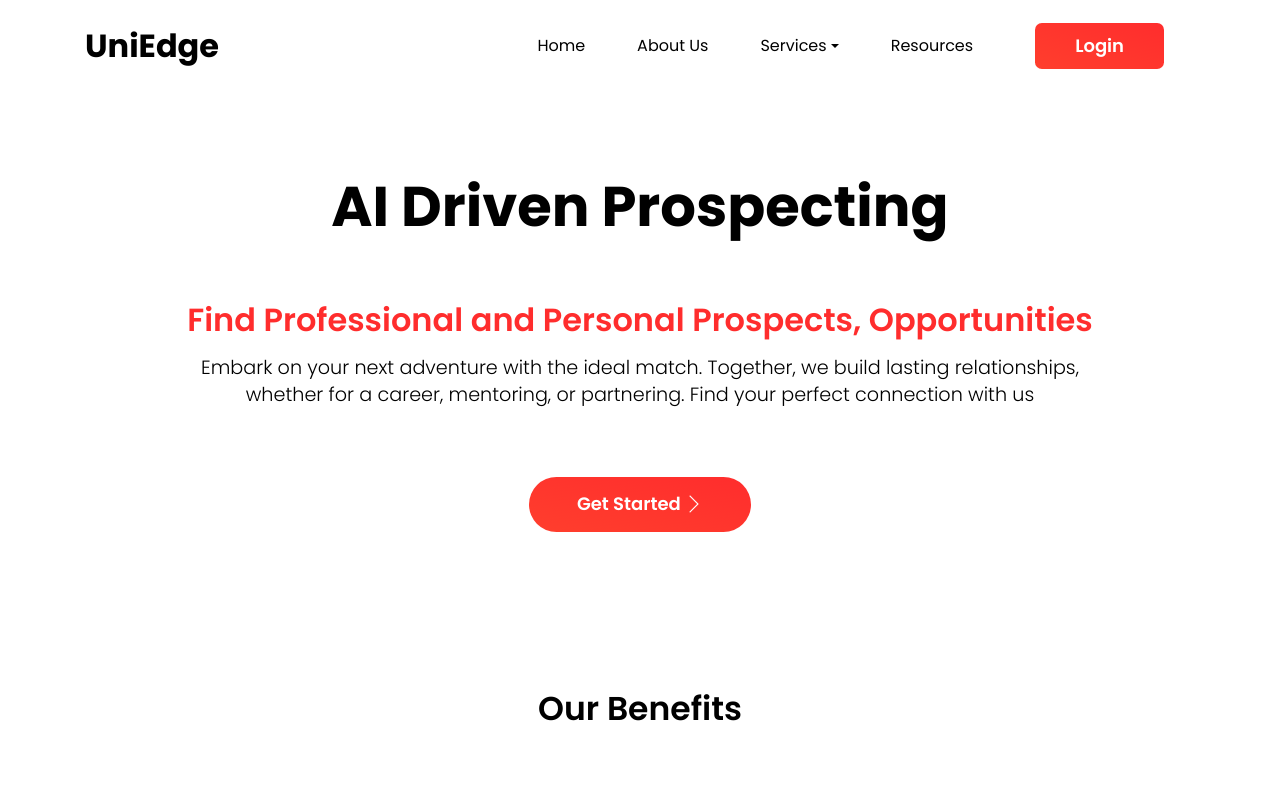
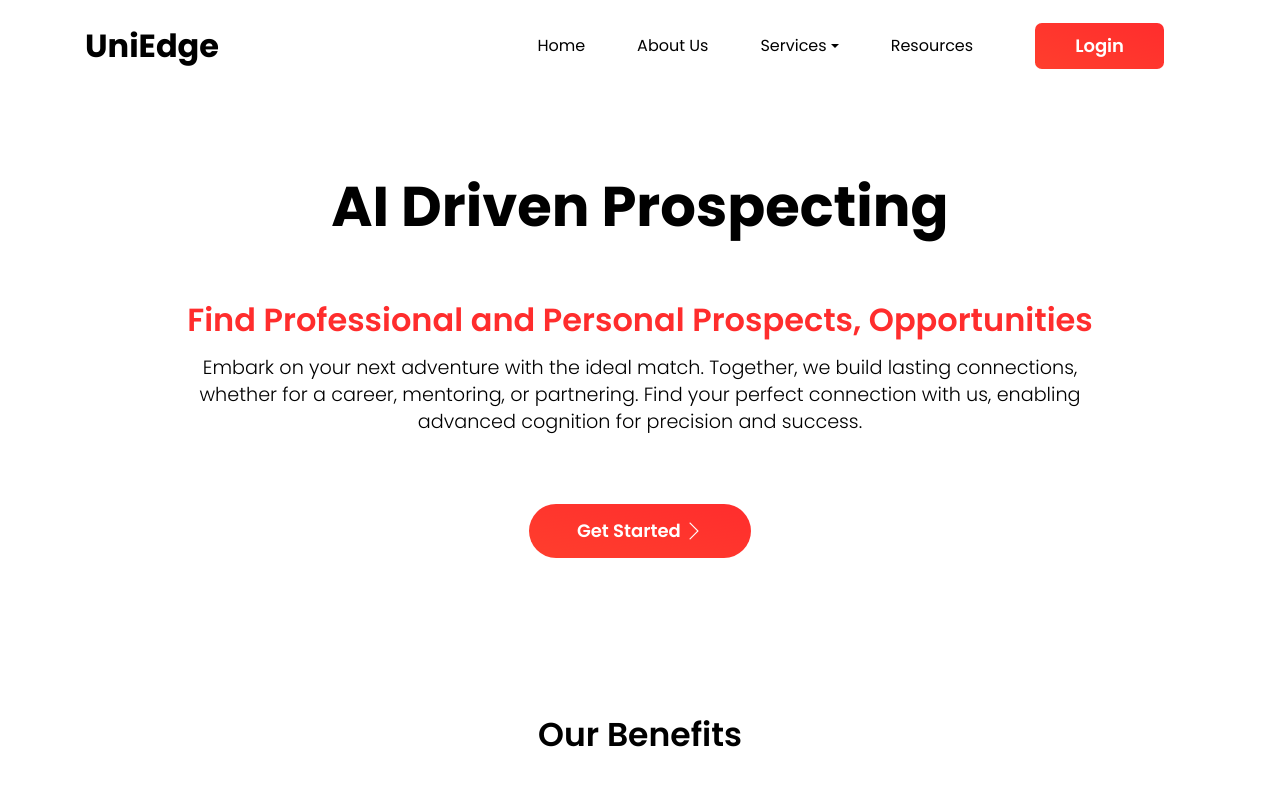
Before and after one commit to UniEdgeUCSD2024/UniEdge_UI, a React (Create React App) app: page /#/ in a window 1280 px wide. Shown: the top 800 px of the page. Built offline with nearby package versions, Linux system fonts and the light colour scheme; no server answers; the database is empty.

Commit message:
change text

```diff
--- a/src/components/OriginalHome.jsx
+++ b/src/components/OriginalHome.jsx
@@ -15,7 +15,34 @@ import Footer from './Footer/Footer';
 import connectingTeams from '../assets/img/undraw_connecting_teams_re_hno7.svg';
 import googleDocs from '../assets/img/undraw_google_docs_re_evm3.svg';
 import knowledge from '../assets/img/undraw_knowledge_re_5v9l.svg';
-import lodash from 'lodash';
+
+const SERVICES = [
+  {
+    key: 'ai-driven-prospecting',
+    title: 'AI Driven Prospecting',
+    subtitle: 'Find Professional and Personal Prospects, Opportunities',
+    description:
+      'Embark on your next adventure with the ideal match. Together, we build lasting connections, whether for a career, mentoring, or partnering. Find your perfect connection with us, enabling advanced cognition for precision and success.',
+  },
+  {
+    key: 'professional-prospects',
+    title: 'Unlock Your Professional Potential',
+    subtitle: 'Discover Career-Enhancing Connections and Opportunities',
+    description:
+      'Empower your career journey with our AI-driven platform, bridging talent with opportunities and driving success in careers and recruitment. Achieve your goals with precision-matched connections.',
+  },
+  {
+    key: 'mentoring',
+    title: 'Transform Your Mentoring Journey',
+    subtitle: 'Discover Life-Changing Mentorship Connections',
+    description:
+      'Our platform empowers mentees and mentors, providing an optimal matchmaking experience connecting mentors and mentees to foster growth and success. Discover individuals who align with your expertise and guidance.',
+  },
+];
+
+function getData(service) {
+  return SERVICES.find((s) => s.key === service) || SERVICES[0];
+}
 
 export default function OriginalHome() {
   const navigate = useNavigate();
@@ -28,17 +55,11 @@ export default function OriginalHome() {
     <>
       <section className='section section-lg section-safe'>
         <Container className='landing-container'>
-          <h1 className='landing-heading'>
-            {service ? lodash.startCase(service) : `AI Driven Prospecting`}
-          </h1>
-          <h2 className='landing-tagline'>
-            Find Professional and Personal Prospects, Opportunities
-          </h2>
+          <h1 className='landing-heading'>{getData(service).title}</h1>
+          <h2 className='landing-tagline'>{getData(service).subtitle}</h2>
           {/* descripiton */}
           <h3 className='landing-description font-weight-light'>
-            Embark on your next adventure with the ideal match. Together, we
-            build lasting relationships, whether for a career, mentoring, or
-            partnering. Find your perfect connection with us
+            {getData(service).description}
           </h3>
           {/* get started */}
           <Button
```
